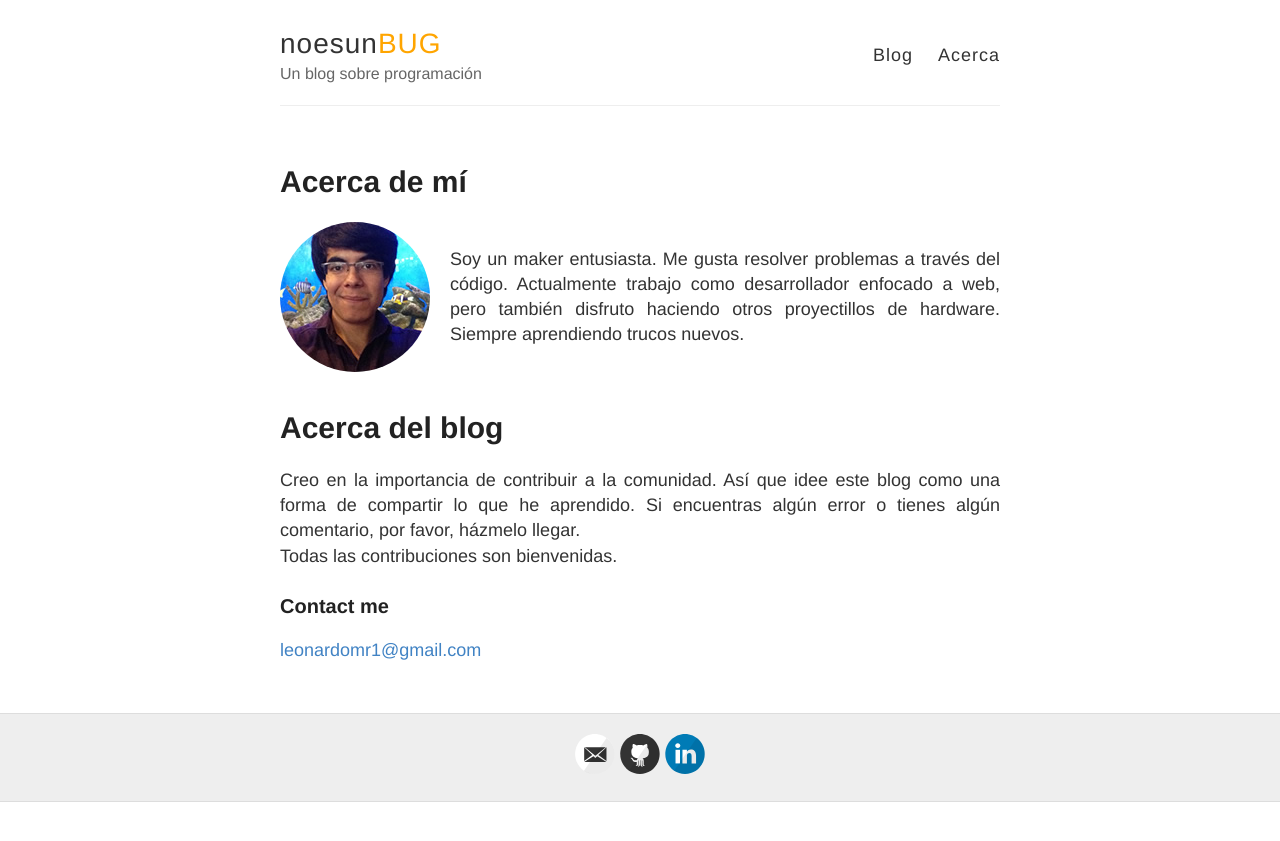
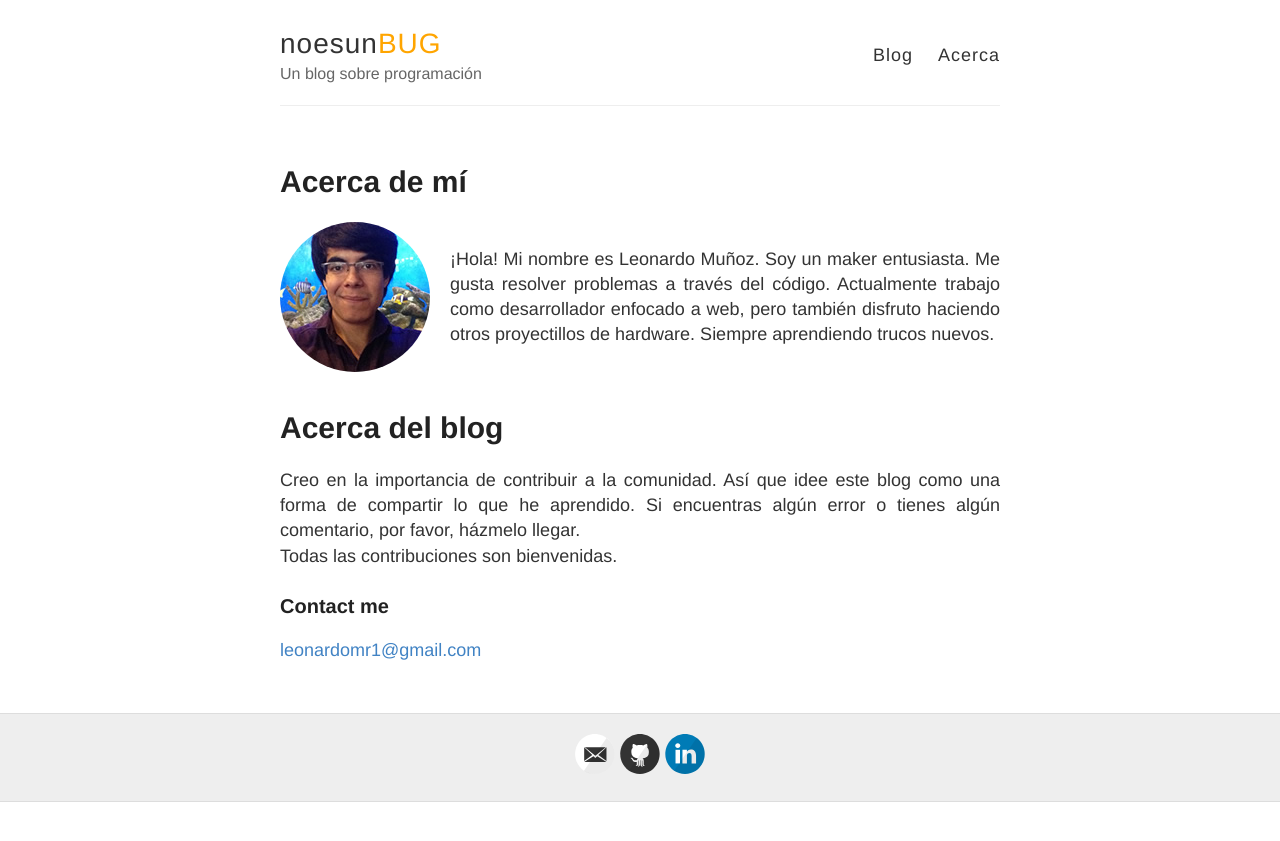
Before and after one commit to leomunozr/noesunbug, a Jekyll site: the page built from about.md, in a window 1280 px wide. Shown: the top 841 px of the page. Built offline with Jekyll 4.4.1, drawn with Linux system fonts in a browser that asks for light colours.

Commit message:
cambios en about

```diff
--- a/about.md
+++ b/about.md
@@ -7,7 +7,7 @@ permalink: /acerca/
 <div class="about-me">
   <img class="me" src="{{ site.baseurl }}/images/yo.jpg" />
 
-  Soy un maker entusiasta. Me gusta resolver problemas a través del código. Actualmente trabajo como desarrollador enfocado a web, pero también disfruto haciendo otros proyectillos de hardware. Siempre aprendiendo trucos nuevos.
+  ¡Hola! Mi nombre es Leonardo Muñoz. Soy un maker entusiasta. Me gusta resolver problemas a través del código. Actualmente trabajo como desarrollador enfocado a web, pero también disfruto haciendo otros proyectillos de hardware. Siempre aprendiendo trucos nuevos.
 
 </div>
 
```
